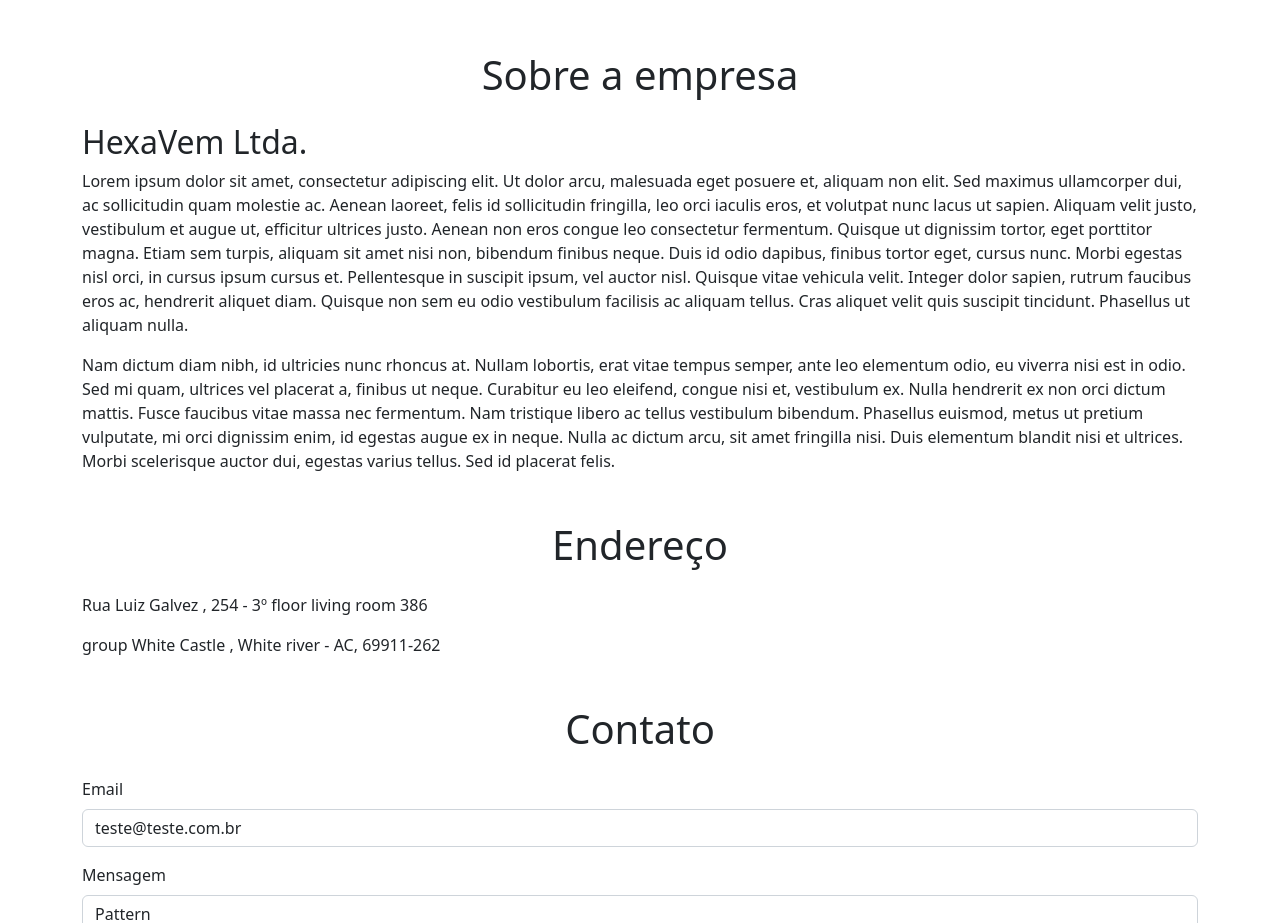
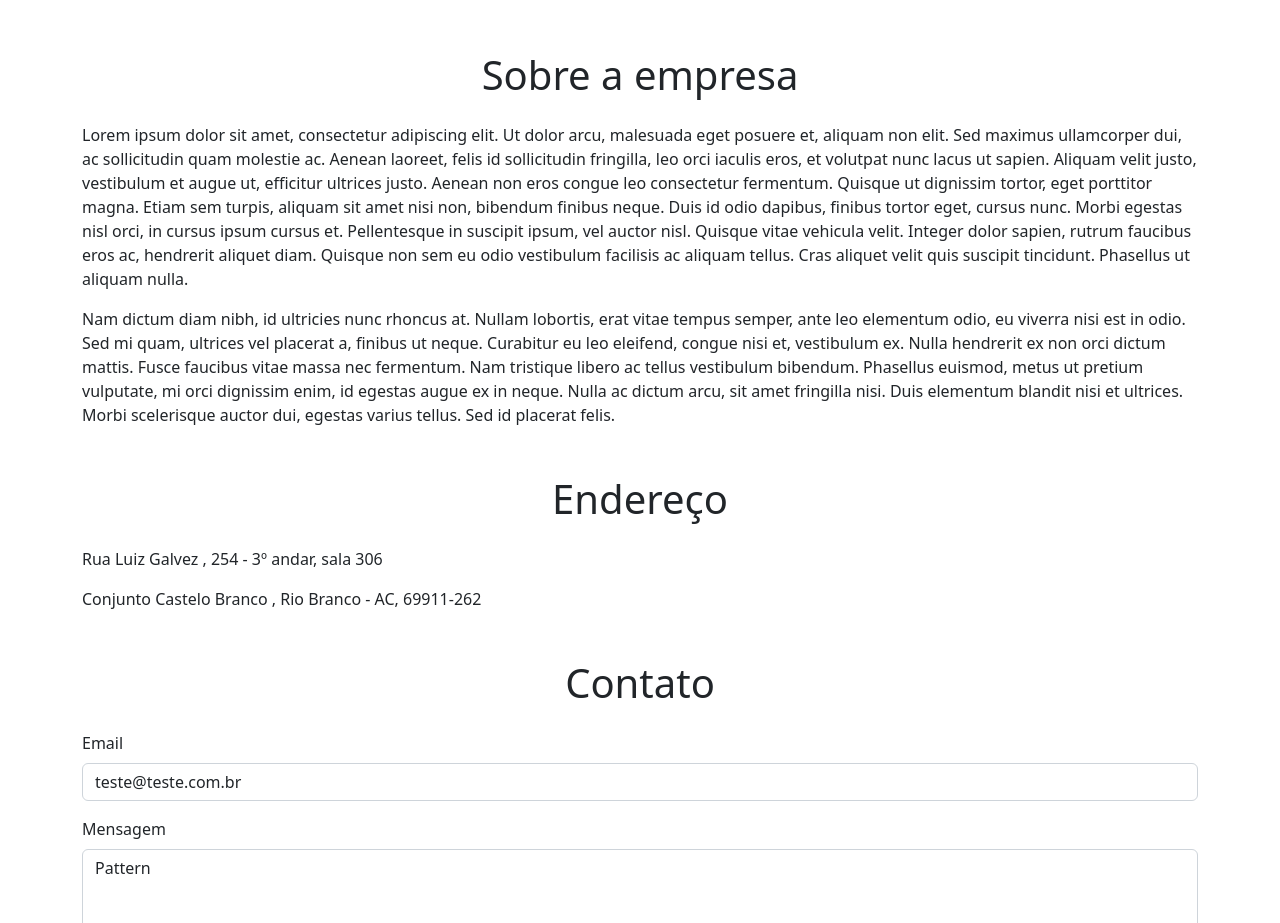
Before and after one commit to mosilva/FrameworkFrontEndIAngular, an Angular app in the folder site/: page / in a window 1280 px wide. Shown: the part 820-1743 px from the top of the page. Built offline with nearby package versions, Linux system fonts and the light colour scheme.

Commit message:
Create model features

```diff
--- a/site/src/app/app.component.html
+++ b/site/src/app/app.component.html
@@ -1,14 +1,11 @@
-
 <app-header></app-header>
 <!-- Main -->
 <main id="main">
-
   <app-carousel></app-carousel>
   <app-destaque></app-destaque>
-<app-sobre></app-sobre>
-<app-endereco></app-endereco>
+  <app-sobre [aboutData]="data.about"></app-sobre>
+  <app-endereco [addressDataReceive]="data.address"></app-endereco>
   <app-contato></app-contato>
-
 </main>
 <!-- End Main -->
 
--- a/site/src/app/app.component.ts
+++ b/site/src/app/app.component.ts
@@ -49,11 +49,11 @@ export class AppComponent {
     },
   };
 
-  onElementCreated(element: string): void {
-    console.log('Elemento criado:', element);
-  }
+  // onElementCreated(element: string): void {
+  //   console.log('Elemento criado:', element);
+  // }
 
-  onContactFormSubmitted(formData: ContactFormData): void {
-    console.log('Formulário enviado com sucesso!', formData);
-  }
+  // onContactFormSubmitted(formData: ContactFormData): void {
+  //   console.log('Formulário enviado com sucesso!', formData);
+  // }
 }
--- a/site/src/app/components/endereco/endereco.component.html
+++ b/site/src/app/components/endereco/endereco.component.html
@@ -3,12 +3,14 @@
   <div class="container">
     <h1 class="text-center mb-4">Endereço</h1>
     <p>
-      {{ addressData.street }} , {{ addressData.number }} -
-      {{ addressData.complement }}
+      {{ addressDataReceive.data.street }} ,
+      {{ addressDataReceive.data.number }} -
+      {{ addressDataReceive.data.complement }}
     </p>
     <p>
-      {{ addressData.district }} , {{ addressData.city }} -
-      {{ addressData.state }}, {{ addressData.zipCode }}
+      {{ addressDataReceive.data.district }} ,
+      {{ addressDataReceive.data.city }} - {{ addressDataReceive.data.state }},
+      {{ addressDataReceive.data.zipCode }}
     </p>
   </div>
 </section>
--- a/site/src/app/components/endereco/endereco.component.ts
+++ b/site/src/app/components/endereco/endereco.component.ts
@@ -1,5 +1,5 @@
-import { addressData } from './../../models/address-data.model';
-import { Component } from '@angular/core';
+import { Component, Input } from '@angular/core';
+import { AddressSectionData } from 'src/app/models/address-section-data.model';
 
 @Component({
   selector: 'app-endereco',
@@ -7,13 +7,15 @@ import { Component } from '@angular/core';
   styleUrls: ['./endereco.component.css'],
 })
 export class EnderecoComponent {
-  public addressData: addressData = {
-    street: 'Rua Luiz Galvez',
-    number: 254,
-    complement: '3º floor living room 386',
-    state: 'AC',
-    city: 'White river',
-    district: 'group White Castle',
-    zipCode: '69911-262',
-  };
+  @Input() public addressDataReceive!: AddressSectionData;
+
+  // public addressData: addressData = {
+  //   street: 'Rua Luiz Galvez',
+  //   number: 254,
+  //   complement: '3º floor living room 386',
+  //   state: 'AC',
+  //   city: 'White river',
+  //   district: 'group White Castle',
+  //   zipCode: '69911-262',
+  // };
 }
--- a/site/src/app/components/sobre/sobre.component.html
+++ b/site/src/app/components/sobre/sobre.component.html
@@ -1,8 +1,9 @@
 <!-- About -->
 <section id="about" class="my-5">
   <div class="container">
-    <h1 class="text-center mb-4">Sobre a empresa</h1>
-    <p [innerHTML]="getCompanyInfo()"></p>
+    <h1 class="text-center mb-4">{{ aboutData.sectionTitle }}</h1>
+    <!-- <p [innerHTML]="getCompanyInfo()"></p> -->
+    <p [innerHTML]="aboutData.text"></p>
   </div>
 </section>
 <!-- End About -->
--- a/site/src/app/components/sobre/sobre.component.ts
+++ b/site/src/app/components/sobre/sobre.component.ts
@@ -1,4 +1,5 @@
-import { Component } from '@angular/core';
+import { AboutSectionData } from './../../models/about-section-data.model';
+import { Component, Input } from '@angular/core';
 
 @Component({
   selector: 'app-sobre',
@@ -6,40 +7,42 @@ import { Component } from '@angular/core';
   styleUrls: ['./sobre.component.css'],
 })
 export class SobreComponent {
-  private companyName: string = `HexaVem Ltda.`;
+  @Input() public aboutData!: AboutSectionData;
 
-  public getCompanyInfo(): string {
-    return `
-    <h2>${this.companyName}</h2>
-    <p>
-  Lorem ipsum dolor sit amet, consectetur adipiscing elit. Ut dolor
-  arcu, malesuada eget posuere et, aliquam non elit. Sed maximus
-  ullamcorper dui, ac sollicitudin quam molestie ac. Aenean laoreet,
-  felis id sollicitudin fringilla, leo orci iaculis eros, et volutpat
-  nunc lacus ut sapien. Aliquam velit justo, vestibulum et augue ut,
-  efficitur ultrices justo. Aenean non eros congue leo consectetur
-  fermentum. Quisque ut dignissim tortor, eget porttitor magna. Etiam
-  sem turpis, aliquam sit amet nisi non, bibendum finibus neque. Duis
-  id odio dapibus, finibus tortor eget, cursus nunc. Morbi egestas
-  nisl orci, in cursus ipsum cursus et. Pellentesque in suscipit
-  ipsum, vel auctor nisl. Quisque vitae vehicula velit. Integer dolor
-  sapien, rutrum faucibus eros ac, hendrerit aliquet diam. Quisque non
-  sem eu odio vestibulum facilisis ac aliquam tellus. Cras aliquet
-  velit quis suscipit tincidunt. Phasellus ut aliquam nulla.
-</p>
+  // private companyName: string = `HexaVem Ltda.`;
 
-<p>
-  Nam dictum diam nibh, id ultricies nunc rhoncus at. Nullam lobortis,
-  erat vitae tempus semper, ante leo elementum odio, eu viverra nisi
-  est in odio. Sed mi quam, ultrices vel placerat a, finibus ut neque.
-  Curabitur eu leo eleifend, congue nisi et, vestibulum ex. Nulla
-  hendrerit ex non orci dictum mattis. Fusce faucibus vitae massa nec
-  fermentum. Nam tristique libero ac tellus vestibulum bibendum.
-  Phasellus euismod, metus ut pretium vulputate, mi orci dignissim
-  enim, id egestas augue ex in neque. Nulla ac dictum arcu, sit amet
-  fringilla nisi. Duis elementum blandit nisi et ultrices. Morbi
-  scelerisque auctor dui, egestas varius tellus. Sed id placerat
-  felis.
-</p>`;
-  }
+  //   public getCompanyInfo(): string {
+  //     return `
+  //     <h2>${this.companyName}</h2>
+  //     <p>
+  //   Lorem ipsum dolor sit amet, consectetur adipiscing elit. Ut dolor
+  //   arcu, malesuada eget posuere et, aliquam non elit. Sed maximus
+  //   ullamcorper dui, ac sollicitudin quam molestie ac. Aenean laoreet,
+  //   felis id sollicitudin fringilla, leo orci iaculis eros, et volutpat
+  //   nunc lacus ut sapien. Aliquam velit justo, vestibulum et augue ut,
+  //   efficitur ultrices justo. Aenean non eros congue leo consectetur
+  //   fermentum. Quisque ut dignissim tortor, eget porttitor magna. Etiam
+  //   sem turpis, aliquam sit amet nisi non, bibendum finibus neque. Duis
+  //   id odio dapibus, finibus tortor eget, cursus nunc. Morbi egestas
+  //   nisl orci, in cursus ipsum cursus et. Pellentesque in suscipit
+  //   ipsum, vel auctor nisl. Quisque vitae vehicula velit. Integer dolor
+  //   sapien, rutrum faucibus eros ac, hendrerit aliquet diam. Quisque non
+  //   sem eu odio vestibulum facilisis ac aliquam tellus. Cras aliquet
+  //   velit quis suscipit tincidunt. Phasellus ut aliquam nulla.
+  // </p>
+
+  // <p>
+  //   Nam dictum diam nibh, id ultricies nunc rhoncus at. Nullam lobortis,
+  //   erat vitae tempus semper, ante leo elementum odio, eu viverra nisi
+  //   est in odio. Sed mi quam, ultrices vel placerat a, finibus ut neque.
+  //   Curabitur eu leo eleifend, congue nisi et, vestibulum ex. Nulla
+  //   hendrerit ex non orci dictum mattis. Fusce faucibus vitae massa nec
+  //   fermentum. Nam tristique libero ac tellus vestibulum bibendum.
+  //   Phasellus euismod, metus ut pretium vulputate, mi orci dignissim
+  //   enim, id egestas augue ex in neque. Nulla ac dictum arcu, sit amet
+  //   fringilla nisi. Duis elementum blandit nisi et ultrices. Morbi
+  //   scelerisque auctor dui, egestas varius tellus. Sed id placerat
+  //   felis.
+  // </p>`;
+  //   }
 }
```
Lines whose indentation alone changed are shown as unchanged.
